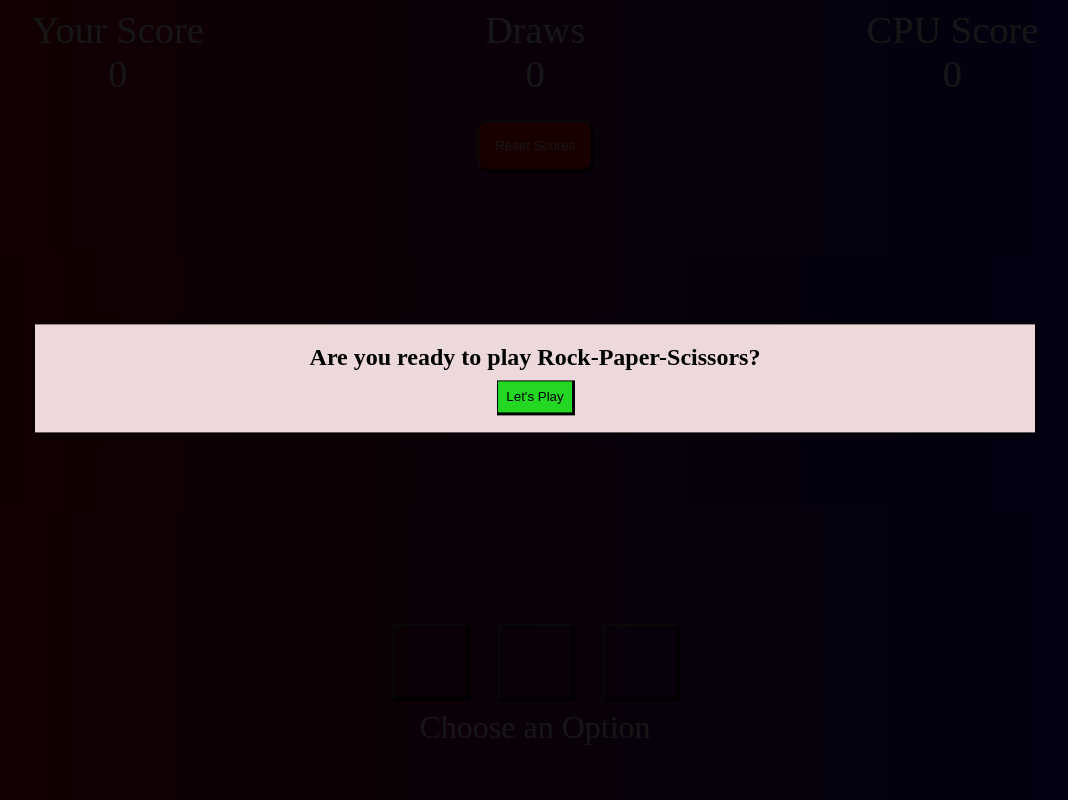
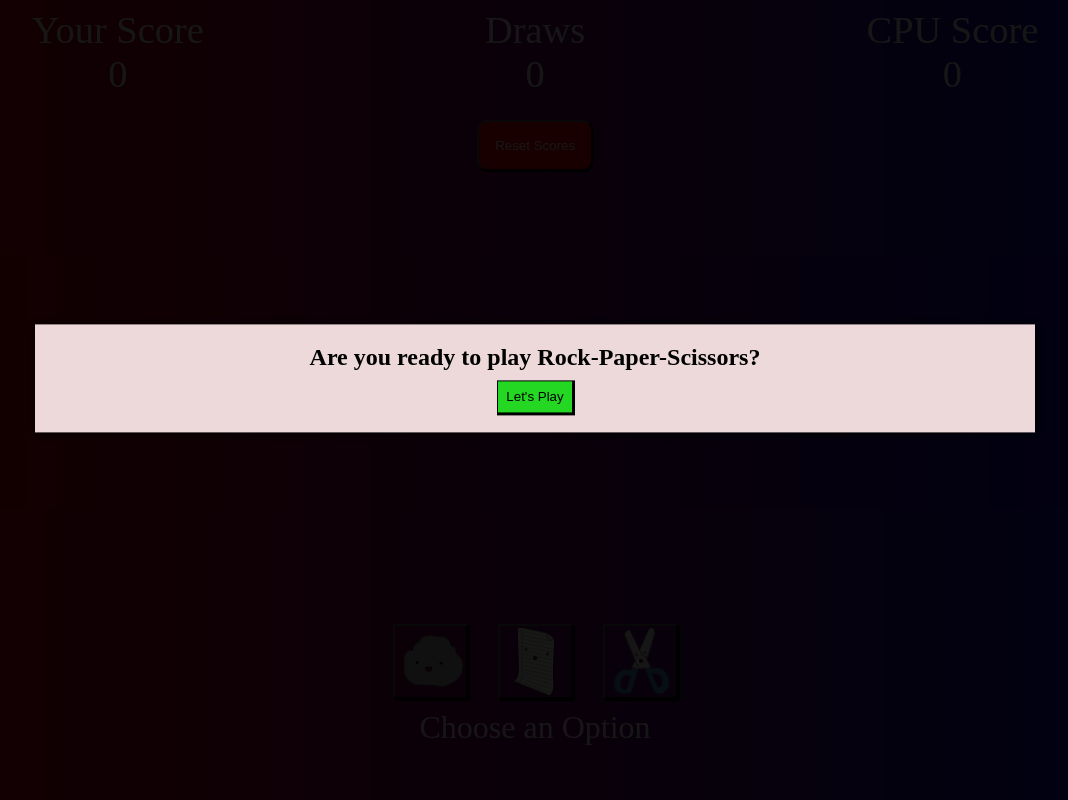
Before and after one commit to hamza-1605/RPSgame, a plain HTML site: page index.html in a window 1280 px wide. Shown: the whole page, without its empty margins (105-1173 px from the left). Drawn offline with Linux system fonts and the light colour scheme; the site is published under a folder, as on GitHub Pages, so addresses that start at the root find nothing.

Commit message:
Update styles.css
Images tag correction

```diff
--- a/styles.css
+++ b/styles.css
@@ -127,19 +127,18 @@
 }
 
 #rockBtn{
-    background: url('/images/Rock-happy.png') center no-repeat;
+    background: url("images/Rock-happy.png") ;
     background-size: contain;
 }
 
 #paperBtn{
-    background: url('/images/Paper-happy.png');
+    background: url("images/Paper-happy.png");
     background-size: contain;
 }
 
 #scissorsBtn{
-    background: url('/images/Scissors-happy.png');
+    background: url("images/Scissors-happy.png");
     background-size: contain;
-    /* background-color: #a59191; */
 }
 
 .options p {
```
